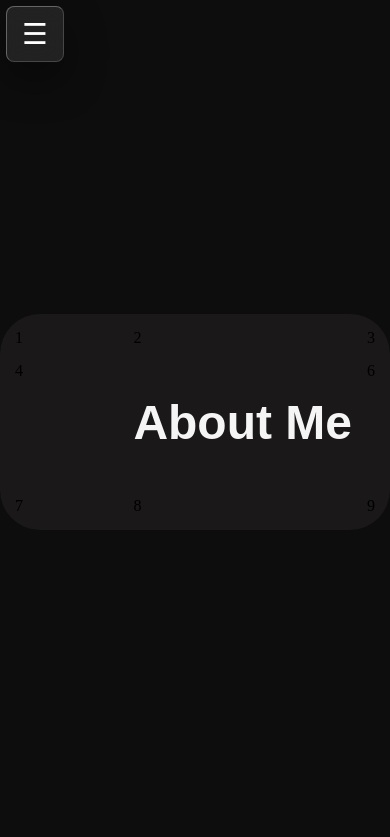
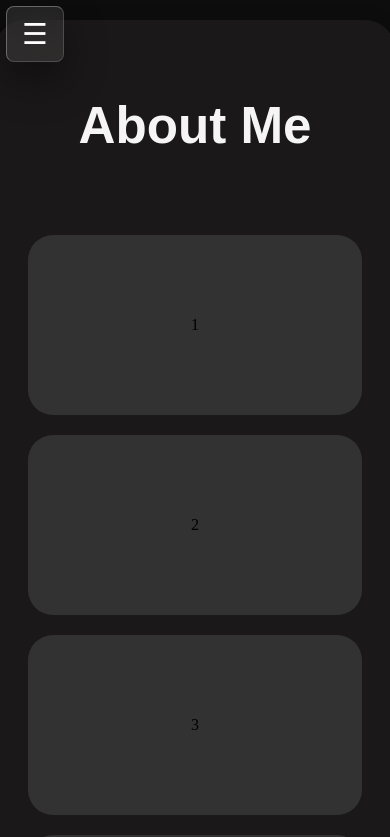
Before and after one commit to Wgannnn/CV, an Angular app: page /about in a window 390 px wide. Shown: the top 837 px of the page. Built offline with nearby package versions, Linux system fonts and the light colour scheme.

Commit message:
Made an upgrade to About Me

```diff
--- a/src/app/read-about-me/read-about-me.css
+++ b/src/app/read-about-me/read-about-me.css
@@ -14,14 +14,28 @@ header {
   overflow: hidden;
 }
 
-header>div:not(.card5) {
+header>div {
   border-radius: 25px;
-  transition: transform .2s ease, box-shadow .2s ease;
+  display: flex;
+  align-items: center;
+  justify-content: center;
+  transition: transform 0.2s ease, box-shadow 0.2s ease, filter 0.2s ease; /* added filter */
 }
 
+/* Hover scale for desktop */
 header>div:not(.card5):hover {
-  transform: scale(1.03);
+  transform: scale(1.05);
   box-shadow: 0 10px 25px rgba(0, 0, 0, .4);
+}
+
+/* Focus / blur effect on desktop */
+header:hover > div:not(:hover):not(.card5) {
+  filter: blur(3px) brightness(0.7);
+}
+
+/* Keep hovered card sharp */
+header>div:hover {
+  filter: none;
 }
 
 /* cards */
@@ -55,42 +69,64 @@ header>div:not(.card5):hover {
   align-items: center;
 }
 
-/* Mobile-friendly adjustments */
+/* ===== MOBILE ===== */
 @media (max-width: 768px) {
+  .container {
+    height: auto;
+    min-height: 100vh;
+    flex-direction: column;
+    justify-content: flex-start;
+    align-items: center;
+    padding-top: 20px;
+  }
+
   header {
+    display: flex;
+    flex-direction: column;
+    align-items: center;
     width: 95vw;
     height: auto;
     padding: 15px;
-    gap: 15px;
+    gap: 20px;
+    background-color: rgb(26, 24, 24);
+    border-radius: 30px;
+    box-shadow: 0 5px 20px rgba(0,0,0,0.3);
+  }
 
-    grid-template-columns: 1fr; /* single column */
-    grid-template-rows: auto;
+  header>div {
+    width: 90%;
+    max-width: 400px;
+    min-height: 180px;
+    border-radius: 25px;
+    display: flex;
+    align-items: center;
+    justify-content: center;
+    transition: transform .2s ease, box-shadow .2s ease, filter .2s ease;
+  }
+
+  header>div:hover {
+    transform: scale(1.05);
+    box-shadow: 0 8px 20px rgba(0,0,0,0.4);
   }
 
   .card5 {
-    font-size: 1.5rem;
-  }
-}
-
-@media (max-width: 768px) {
-  header {
-    width: 95vw;
-    height: auto;
-    padding: 15px;
-    gap: 15px;
-
-    display: grid;
-    grid-template-columns: 1fr; /* single column */
-    grid-template-rows: auto;
-  }
-
-  /* Make card5 appear first */
-  .card5 {
-    order: -1; /* negative order pushes it to the top */
-    font-size: 1.5rem;
+    order: -1;
+    font-size: 1.6rem;
+    background: none;
+    color: whitesmoke;
   }
 
   header>div:not(.card5) {
-    order: 0; /* all other cards remain in normal order */
+    order: 0;
+    background-color: rgb(50, 50, 50);
+  }
+
+  /* Mobile hover blur effect for pointer devices */
+  header:hover > div:not(:hover):not(.card5) {
+    filter: blur(3px) brightness(0.7);
+  }
+
+  header>div:hover {
+    filter: none;
   }
 }
```
